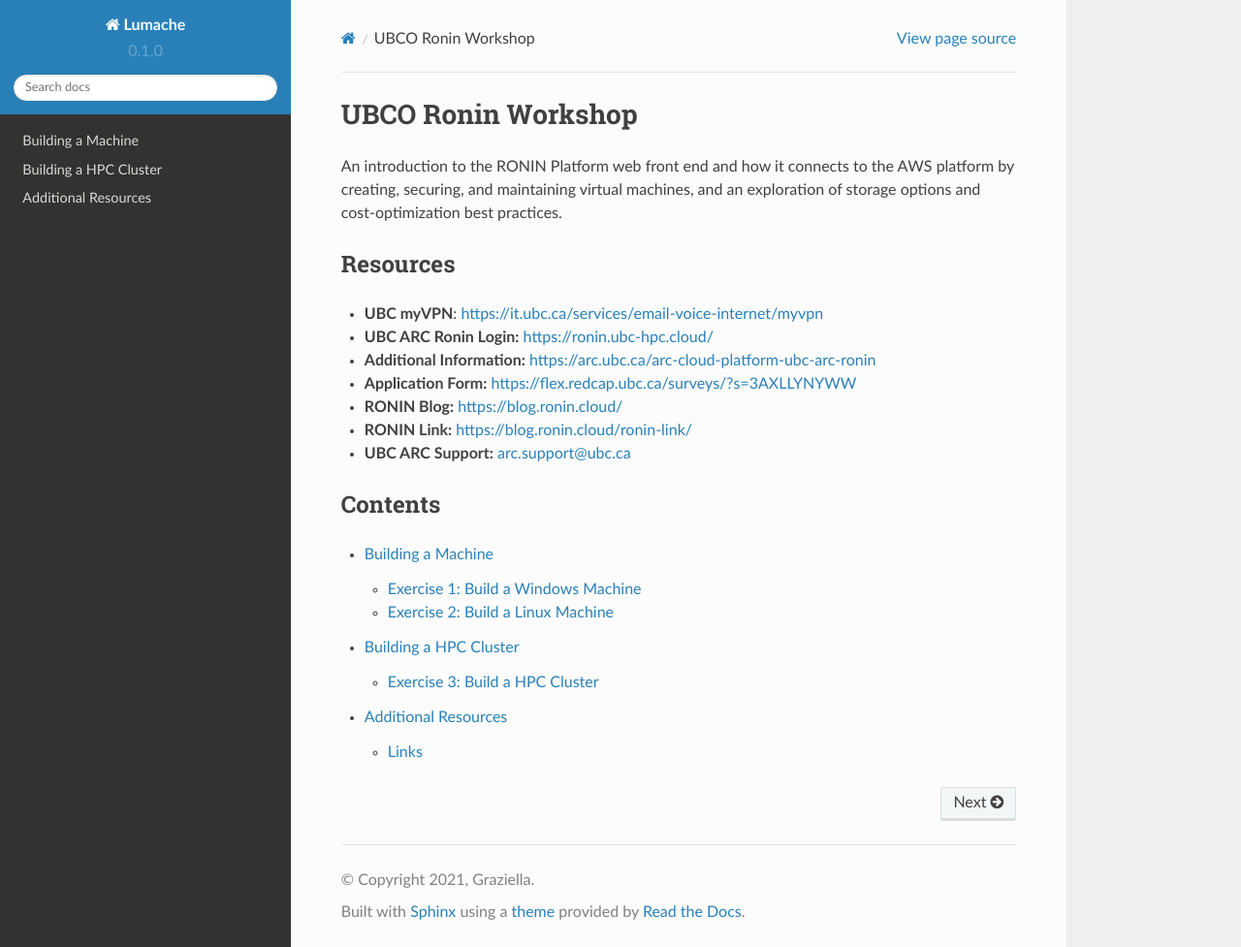
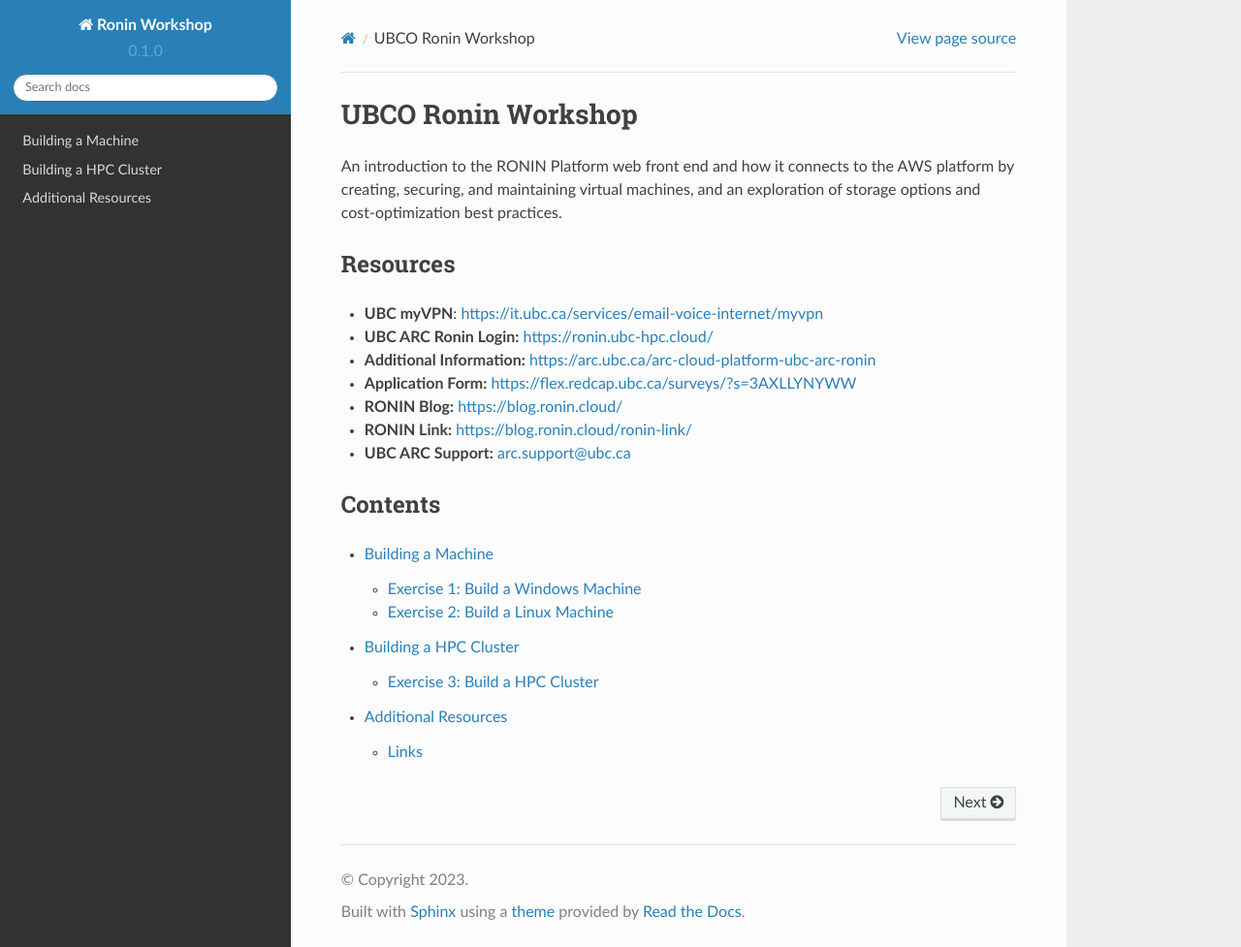
Before and after one commit to mwytang/ronin-workshop, a Sphinx documentation site: the page built from docs/source/index.rst, in a window 1280 px wide and 977 px high. Shown: the whole window at 97% size. Built offline with Sphinx 7.4.7 and the Read the Docs theme 2.0.0, drawn with Linux system fonts in a browser that asks for light colours.

Commit message:
Update conf.py

```diff
--- a/docs/source/conf.py
+++ b/docs/source/conf.py
@@ -2,9 +2,9 @@
 
 # -- Project information
 
-project = 'Lumache'
-copyright = '2021, Graziella'
-author = 'Graziella'
+project = 'Ronin Workshop'
+copyright = '2023'
+# author = 'Graziella'
 
 release = '0.1'
 version = '0.1.0'
```
